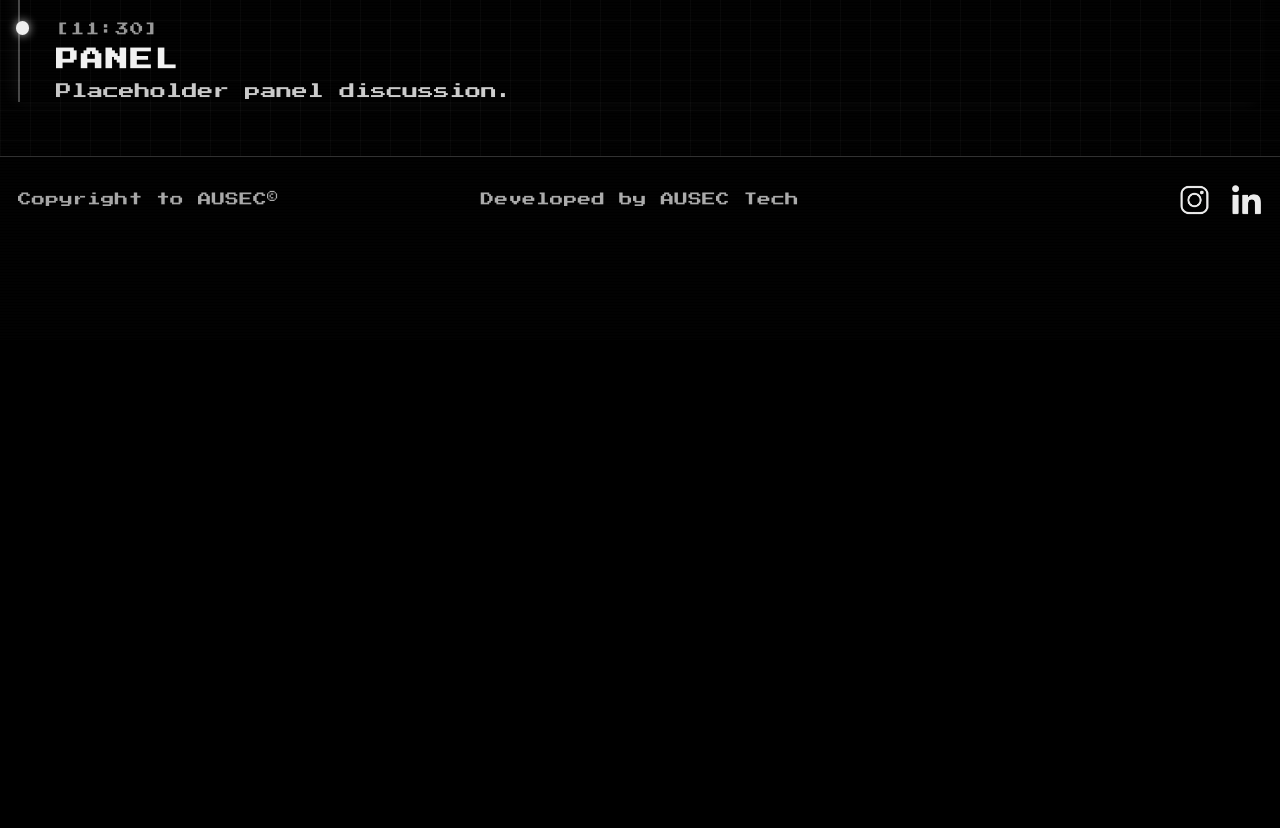
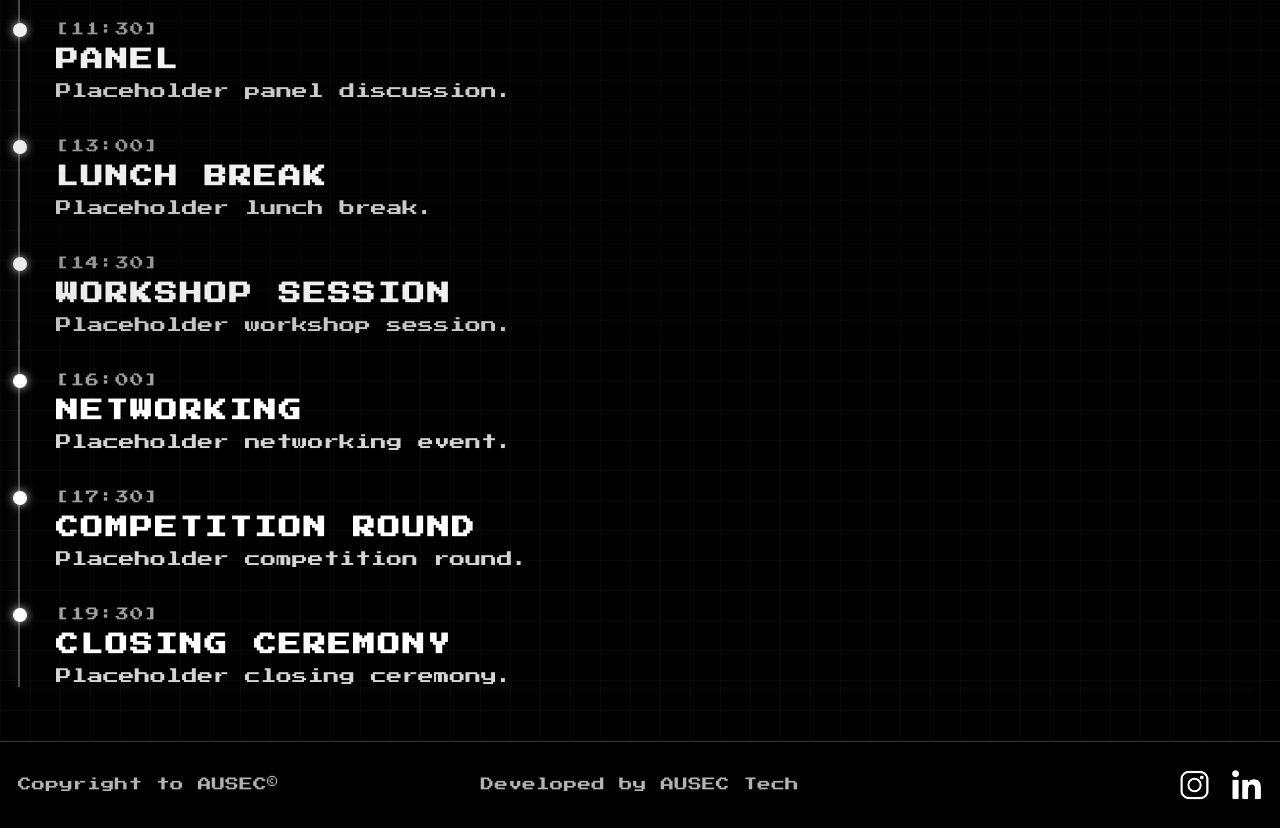
Before and after one commit to PraveenVenktateshNA/Enantra26website, a React (Vite) app: page /schedule in a window 1280 px wide. Shown: the part 460-1288 px from the top of the page. Before the commit the page ends 800 px from the top, so only its background shows below. Built offline with nearby package versions, Linux system fonts and the light colour scheme.

Commit message:
Aligned the Line in the Schedule page properly to the center of the circles and added more placeholders to work with

```diff
--- a/src/pages/Schedule.jsx
+++ b/src/pages/Schedule.jsx
@@ -4,6 +4,11 @@ const items = [
   { time: '09:00', title: 'Opening', desc: 'Placeholder opening remarks.' },
   { time: '10:00', title: 'Keynote', desc: 'Placeholder keynote description.' },
   { time: '11:30', title: 'Panel', desc: 'Placeholder panel discussion.' },
+  { time: '13:00', title: 'Lunch Break', desc: 'Placeholder lunch break.' },
+  { time: '14:30', title: 'Workshop Session', desc: 'Placeholder workshop session.' },
+  { time: '16:00', title: 'Networking', desc: 'Placeholder networking event.' },
+  { time: '17:30', title: 'Competition Round', desc: 'Placeholder competition round.' },
+  { time: '19:30', title: 'Closing Ceremony', desc: 'Placeholder closing ceremony.' },
 ];
 
 export default function Schedule() {
@@ -19,7 +24,7 @@ export default function Schedule() {
       <div ref={ref} className="reveal mt-8 border-l-2 border-white/30 pl-8 space-y-8" style={{ boxShadow: '-5px 0 15px rgba(255,255,255,0.05)' }}>
         {items.map((i, idx) => (
           <div key={idx} className="group relative">
-            <div className="absolute -left-9 top-0 w-3 h-3 bg-white rounded-full" style={{ boxShadow: '0 0 10px rgba(255,255,255,0.8)' }}></div>
+            <div className="absolute -left-[43px] top-[2px] w-3 h-3 bg-white rounded-full" style={{ boxShadow: '0 0 10px rgba(255,255,255,0.8)' }}></div>
             <div className="text-neutral-400 text-xs font-mono tracking-widest">[{i.time}]</div>
             <div className="text-xl font-bold font-mono tracking-wide uppercase group-hover:text-white transition retro-hover mt-1">{i.title}</div>
             <div className="text-neutral-300 text-sm font-mono mt-1">{i.desc}</div>
```
